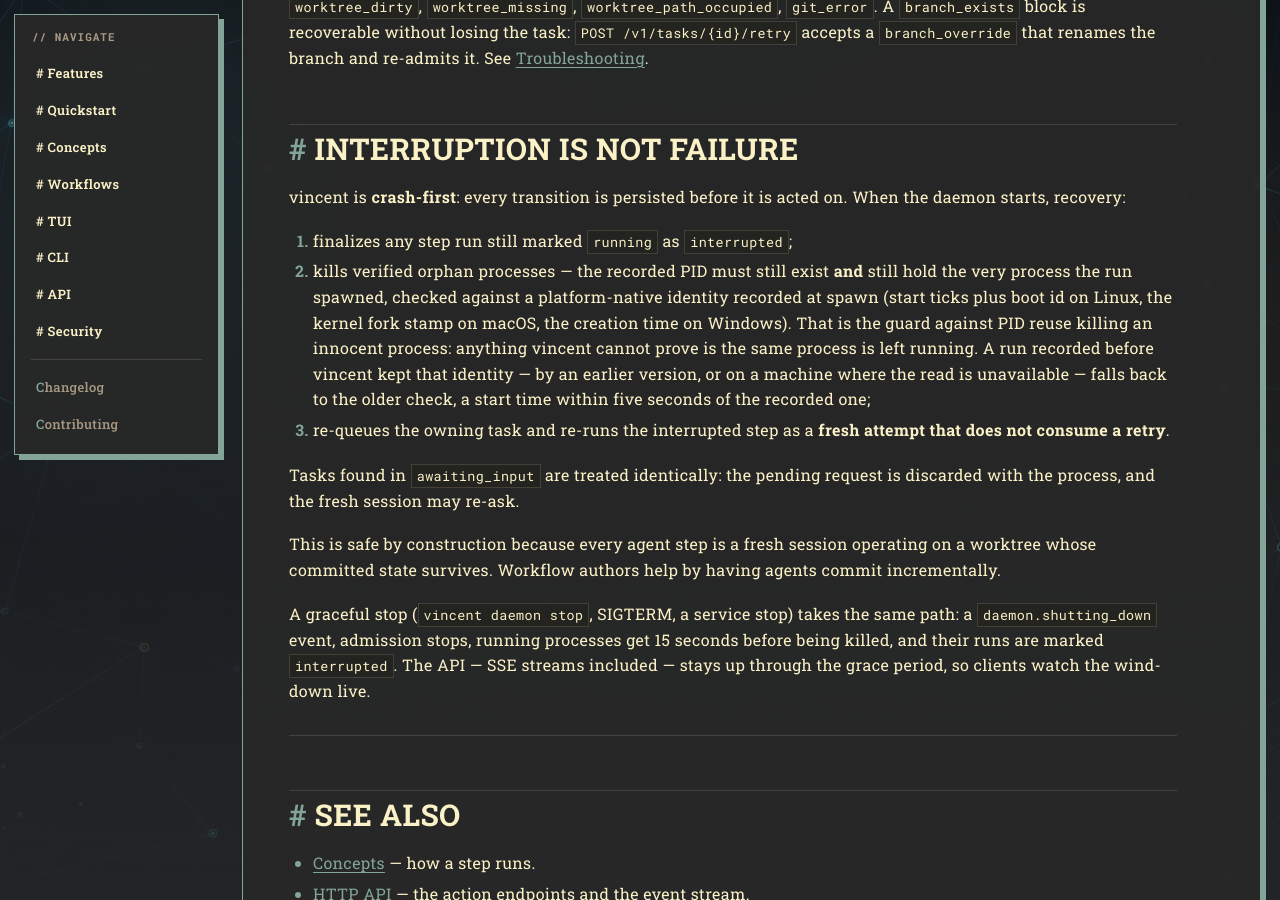
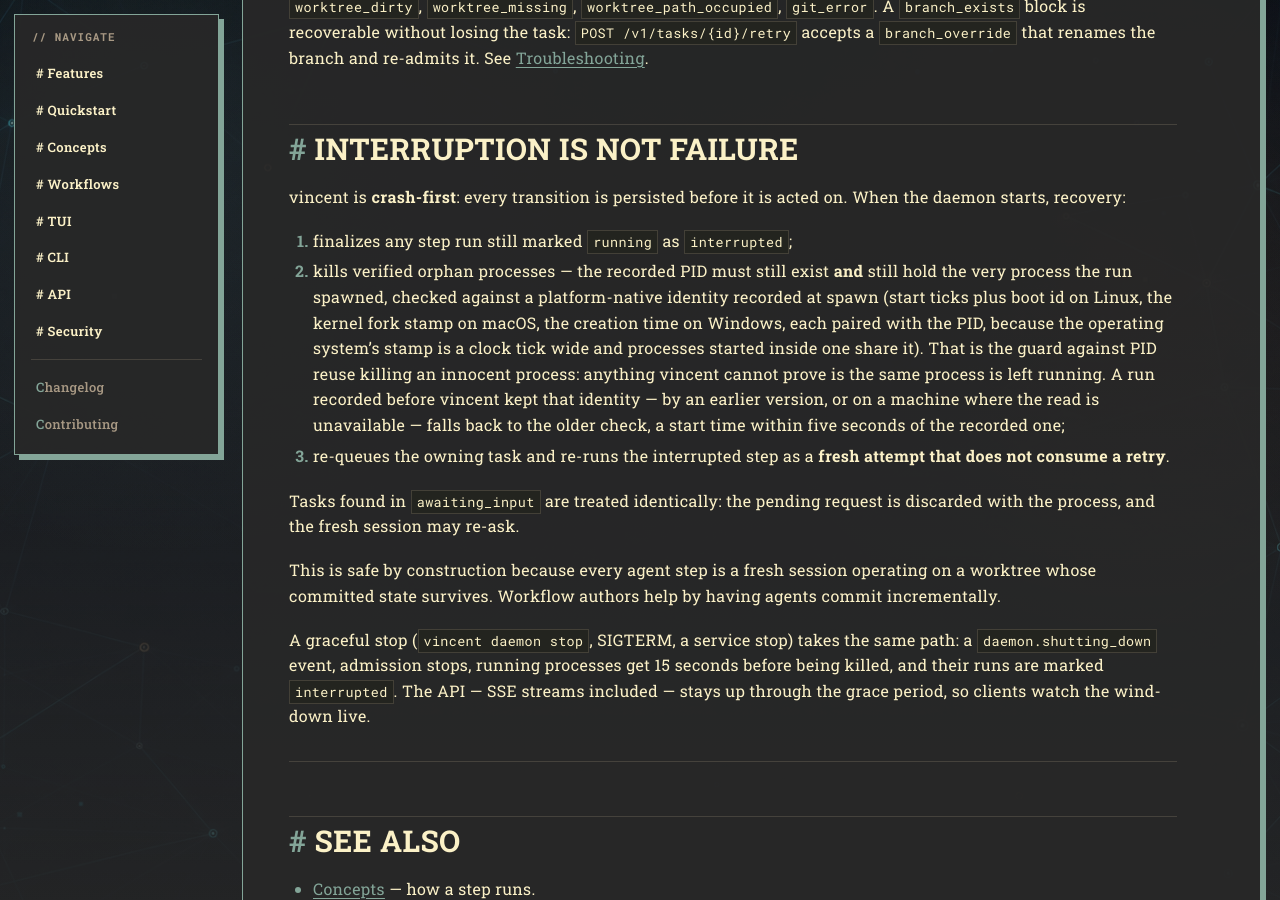
Before and after one commit to lezli01/vincent, a Jekyll site: the page built from docs/reference/task-lifecycle.md, in a window 1280 px wide and 900 px high, scrolled down 8492 px. Built offline with Jekyll 4.4.1, drawn with Linux system fonts in a browser that asks for light colours; our own code applies the rules of GitHub Pages for plain Markdown files.

Commit message:
docs: say that a native process identity is paired with its PID
The reference page and 031.4's test list still described the token as a
timestamp alone. `docs/reference/task-lifecycle.md` tracks the source, so it
names the PID pairing and the reason for it — the OS stamp is a clock tick
wide — beside the per-platform components it already enumerated.

```diff
--- a/docs/reference/task-lifecycle.md
+++ b/docs/reference/task-lifecycle.md
@@ -274,7 +274,9 @@ When the daemon starts, recovery:
 2. kills verified orphan processes — the recorded PID must still exist **and**
    still hold the very process the run spawned, checked against a
    platform-native identity recorded at spawn (start ticks plus boot id on
-   Linux, the kernel fork stamp on macOS, the creation time on Windows). That
+   Linux, the kernel fork stamp on macOS, the creation time on Windows, each
+   paired with the PID, because the operating system's stamp is a clock tick
+   wide and processes started inside one share it). That
    is the guard against PID reuse killing an innocent process: anything vincent
    cannot prove is the same process is left running. A run recorded before
    vincent kept that identity — by an earlier version, or on a machine where
```
Also changed, not shown: docs/tasks/031-native-process-identity.md (+1 -1 lines).
